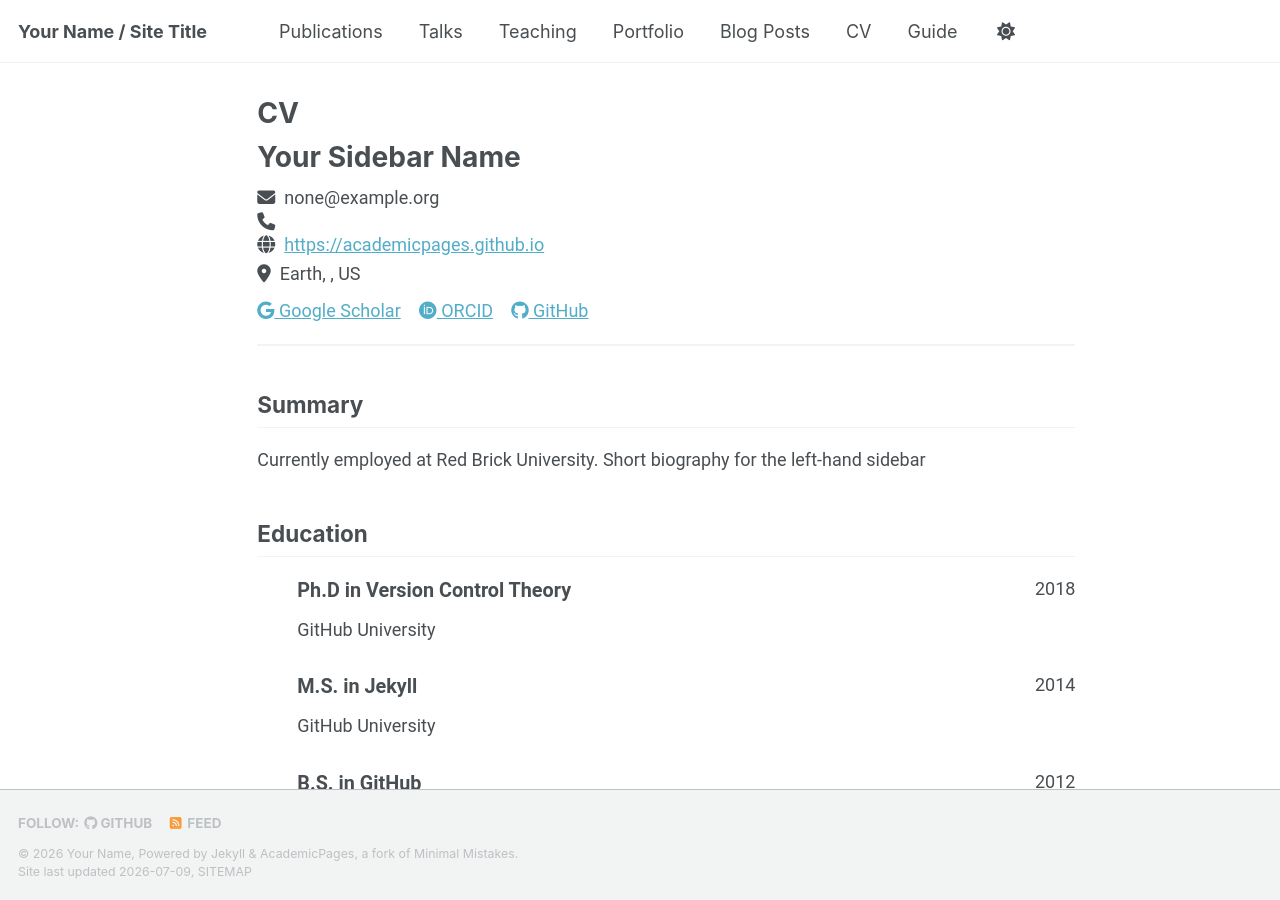
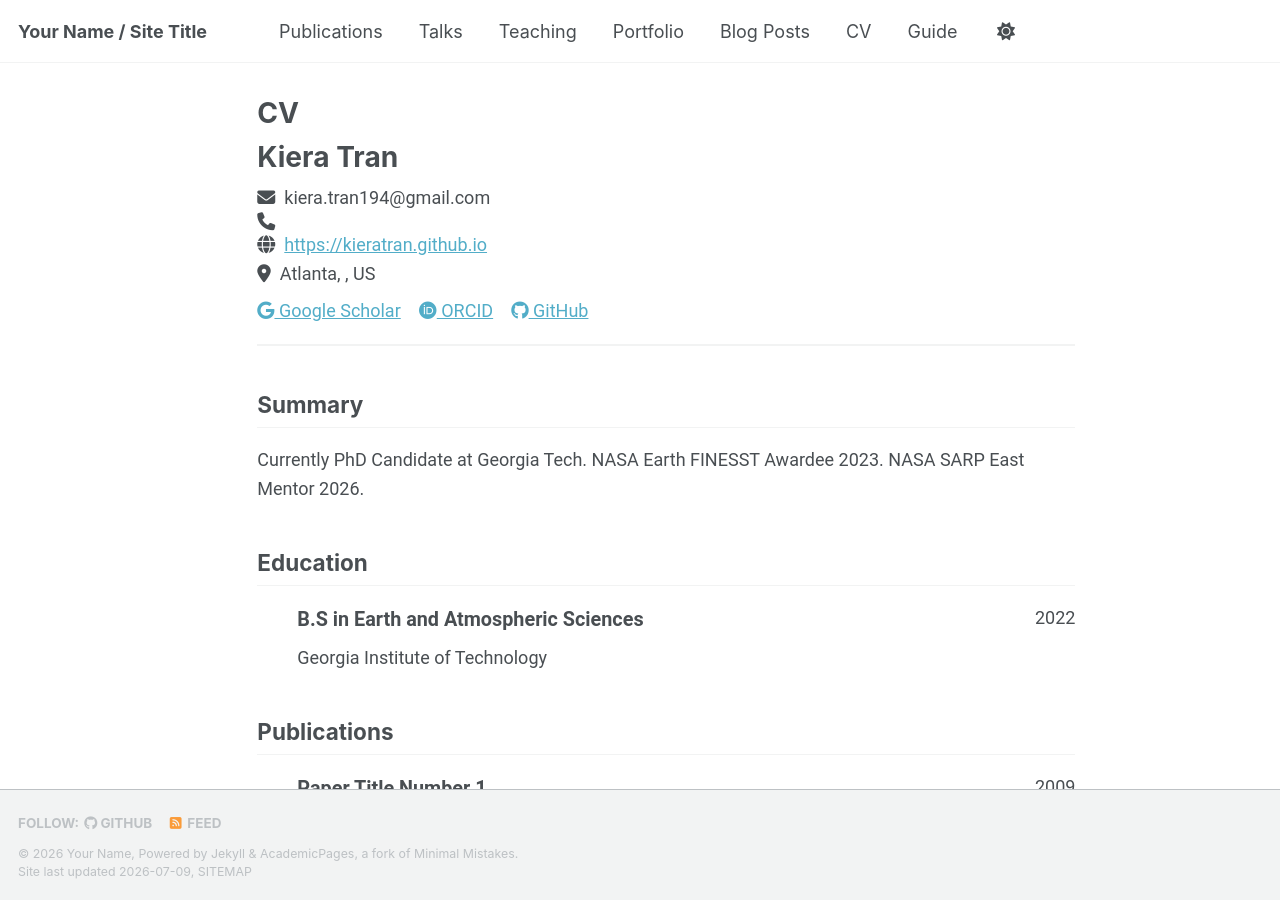
Before and after one commit to kieratran/kieratran.github.io, a Jekyll site: the page built from _pages/cv-json.md, in a window 1280 px wide and 900 px high. Built offline with Jekyll 4.4.1, drawn with Linux system fonts in a browser that asks for light colours; a style sheet for code colours, icons or effects is not loaded.

Commit message:
Update cv.json

```diff
--- a/_data/cv.json
+++ b/_data/cv.json
@@ -1,14 +1,14 @@
 {
   "basics": {
-    "name": "Your Sidebar Name",
-    "email": "none@example.org",
+    "name": "Kiera Tran",
+    "email": "kiera.tran194@gmail.com",
     "phone": "",
-    "website": "https://academicpages.github.io",
-    "summary": "Currently employed at Red Brick University. Short biography for the left-hand sidebar",
+    "website": "https://kieratran.github.io",
+    "summary": "Currently PhD Candidate at Georgia Tech. NASA Earth FINESST Awardee 2023. NASA SARP East Mentor 2026.",
     "location": {
-      "address": "",
-      "postalCode": "",
-      "city": "Earth",
+      "address": "311 Ferst Drive",
+      "postalCode": "30332",
+      "city": "Atlanta",
       "countryCode": "US",
       "region": ""
     },
@@ -16,46 +16,28 @@
       {
         "network": "Google Scholar",
         "username": "",
-        "url": "https://scholar.google.com/citations?user=PS_CX0AAAAAJ"
+        "url": "https://scholar.google.com/citations?hl=en&user=AQDqDXQAAAAJ"
       },
       {
         "network": "ORCID",
         "username": "",
-        "url": "https://orcid.org/yourorcidurl"
+        "url": "https://orcid.org/0009-0003-3125-1742"
       },
       {
         "network": "GitHub",
-        "username": "academicpages",
-        "url": "https://github.com/academicpages"
+        "username": "kieratran",
+        "url": "https://github.com/kieratran"
       }
     ]
   },
   "work": [],
   "education": [
     {
-      "institution": "GitHub University",
-      "area": "Ph.D in Version Control Theory",
+      "institution": "Georgia Institute of Technology",
+      "area": "B.S in Earth and Atmospheric Sciences",
       "studyType": "",
       "startDate": "",
-      "endDate": "2018",
-      "gpa": null,
-      "courses": []
-    },
-    {
-      "institution": "GitHub University",
-      "area": "M.S. in Jekyll",
-      "studyType": "",
-      "startDate": "",
-      "endDate": "2014",
-      "gpa": null,
-      "courses": []
-    },
-    {
-      "institution": "GitHub University",
-      "area": "B.S. in GitHub",
-      "studyType": "",
-      "startDate": "",
-      "endDate": "2012",
+      "endDate": "2022",
       "gpa": null,
       "courses": []
     }
```
